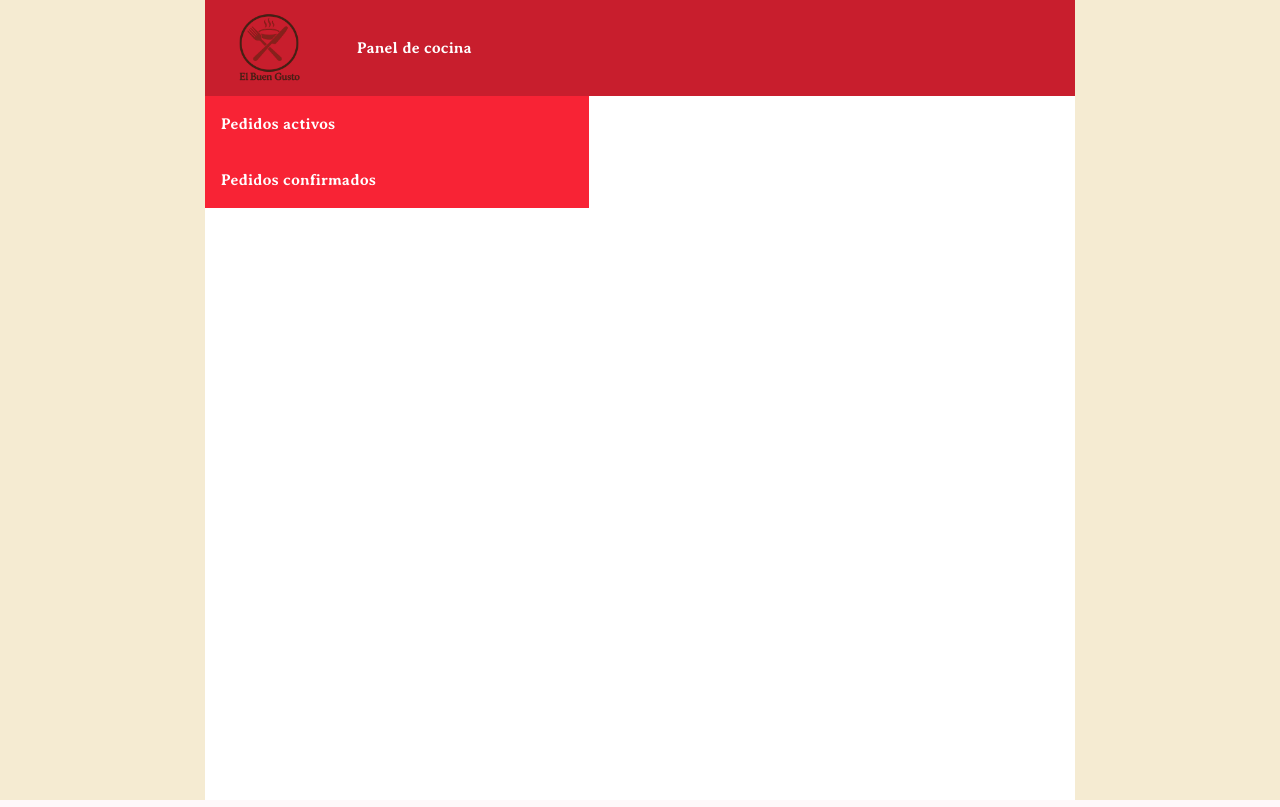
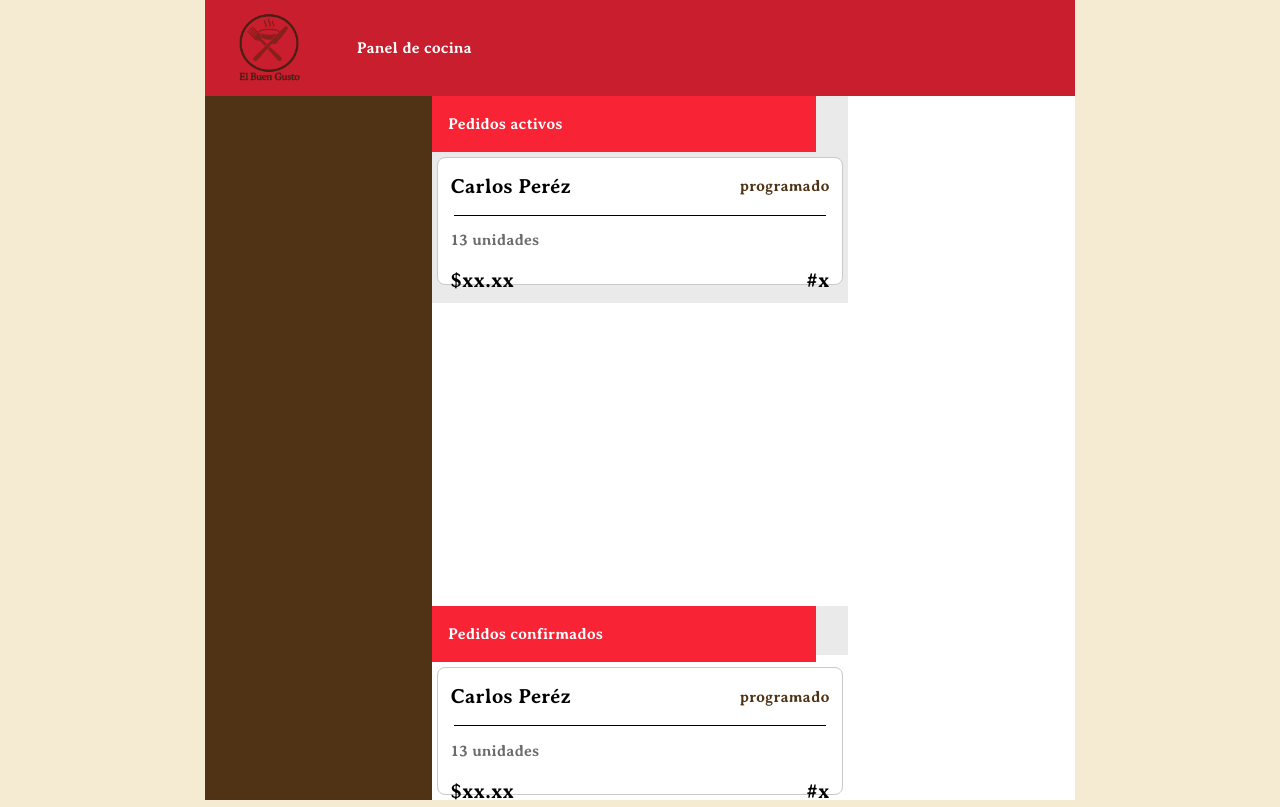
Before and after one commit to Bruno-DarkSouler/WEB_ElBuenGusto, a PHP site: page /admin/cocinero2.html in a window 1280 px wide. Run offline with PHP 8.4, Linux system fonts and the light colour scheme; style sheets or scripts are compiled from the project's sources.

Commit message:
panel del cocinero casi terminado

```diff
--- a/admin/cocinero2.html
+++ b/admin/cocinero2.html
@@ -22,11 +22,43 @@
             <div class="div_text_pedidos">
                 <h2>Pedidos activos</h2>
             </div>
+
+            <div class="pedidos">
+                <div class="pedido">
+                    <div class="pedido_header">
+                        <p class="nombre_cliente">Carlos Peréz</p>
+                        <p class="tipo_pedido">programado</p>
+                    </div>
+                    <hr class="hr_pedido">
+                    <p class="unidades">13 unidades</p>
+                    <div class="footer_pedido">
+                        <p class="precio_pedido">$xx.xx</p>
+                        <p class="n_pedido">#x</p>
+                    </div>
+                </div>
+            </div>
+
         </div>
         <div class="pedidos_confirmados">
             <div class="div_text_pedidos">
                 <h2>Pedidos confirmados</h2>
             </div>
+
+            <div class="pedidos">
+                <div class="pedido">
+                    <div class="pedido_header">
+                        <p class="nombre_cliente">Carlos Peréz</p>
+                        <p class="tipo_pedido">programado</p>
+                    </div>
+                    <hr class="hr_pedido">
+                    <p class="unidades">13 unidades</p>
+                    <div class="footer_pedido">
+                        <p class="precio_pedido">$xx.xx</p>
+                        <p class="n_pedido">#x</p>
+                    </div>
+                </div>
+            </div>
+
         </div>
 
     </div>
--- a/css/cocina.css
+++ b/css/cocina.css
@@ -13,6 +13,13 @@
     height: 100%;
     width: 68%;
     background-color: white;
+    display: grid;
+  grid-template-areas:
+    "header header" /* El header ocupa ambas columnas */
+    "body pedidos_activos"
+    "body pedidos_confirmados";  /* El body a la izquierda y los pedidos a la derecha */
+  grid-template-rows: auto 1fr; /* Una fila para el header (automática) y una para el contenido (el resto del espacio) */
+  grid-template-columns: 1fr calc(50% -3rem) calc(50% -3rem); /* Dos columnas de igual tamaño */
 }
 .body_cocina{
     background-color: #F5EBD2;
@@ -29,6 +36,7 @@
     background-color: #C81E2D;
     align-items: center;
     gap: 3rem;
+    grid-area: header;
 }
 .logo_principal{
     width: 5rem;
@@ -46,3 +54,61 @@
 h2{
     color: white;
 }
+.pedidos_confirmados{
+    height: calc(50% - 3rem);
+    background-color: #EAEAEA;
+    width: 26rem;
+    grid-area: pedidos_confirmados;
+}
+.pedidos_activos{
+    height: calc(50% - 3rem);
+    background-color: #EAEAEA;
+    width: 26rem;
+    grid-area: pedidos_activos;
+}
+.pedidos{
+    padding: 0.3rem;
+}
+.pedido{
+    border-radius: 0.5rem;
+    background-color: #FFFFFF;
+    height: 8rem;
+    border: solid #C9C9C9 0.5px;
+}
+.pedido_header{
+    display: flex;
+    justify-content: space-between;
+    align-items: center;
+    margin: 0.8rem;
+}
+.nombre_cliente{
+    font-size: 130%;
+}
+.tipo_pedido{
+    color: #503214;
+}
+.hr_pedido{
+    background-color: #503214;
+    margin-left: 1rem;
+    margin-right: 1rem;
+}
+.unidades{
+    color: #6B6B6B;
+    margin: 0.8rem;
+}
+.footer_pedido{
+    display: flex;
+    justify-content: space-between;
+    align-items: center;
+    margin: 0.8rem;
+}
+.precio_pedido{
+    font-size: 130%;
+}
+.n_pedido{
+    font-size: 130%;
+}
+.body{
+    background-color: #503214;
+    grid-area: body;
+}
```
